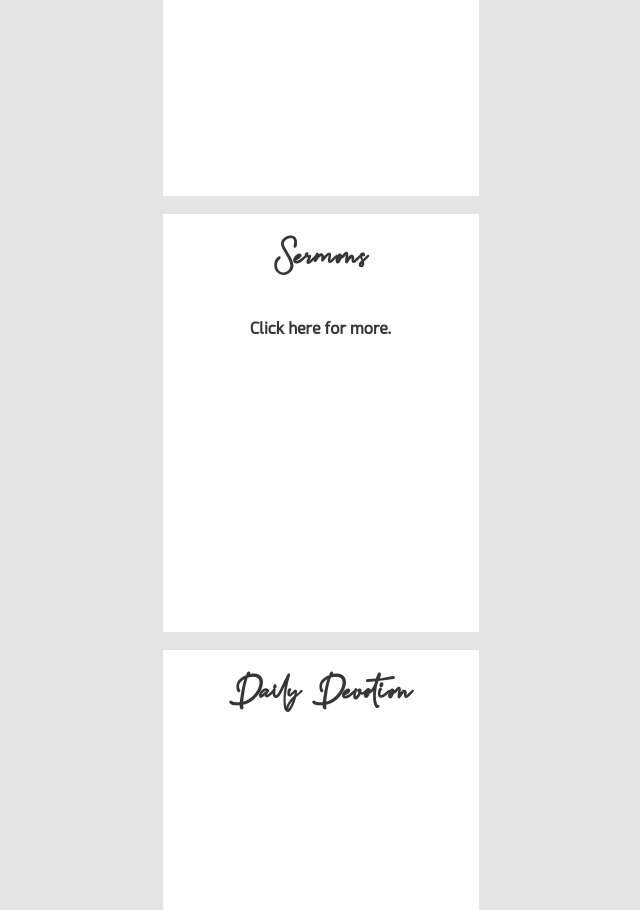
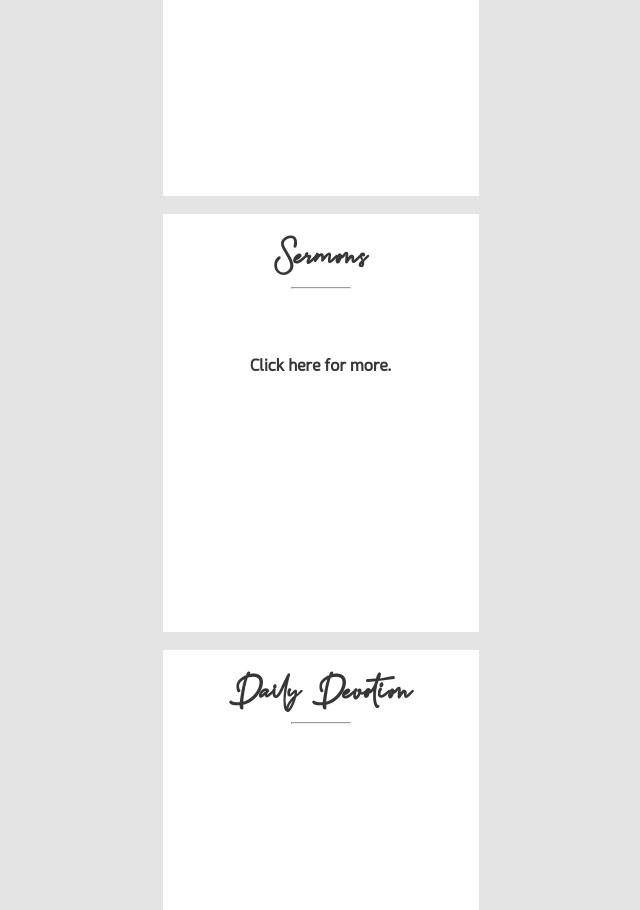
Before and after one commit to Yeshuya/panganiban-tan-midterm-exam, a PHP site: page / in a window 1280 px wide. Shown: the part 74-984 px from the top of the page, without its empty margins (629-1269 px from the left). Run offline with PHP 8.4, Linux system fonts and the light colour scheme; data that the repository does not hold is empty.

Commit message:
Update index.php

```diff
--- a/index.php
+++ b/index.php
@@ -60,6 +60,7 @@
             ?>
             <br>
             <b style = "font-size: 40px; font-family: SafiarSignature;">Verse of the Day</b>
+		    <hr style = "width: 20%;">
             <br><br>
             <b><?php echo $bookname." ".$chapter.":".$verse;?></b><br>
             <?php echo $text;
@@ -69,6 +70,7 @@
             <br>
             <div class = "Sermons">
             <b style = "font-size: 40px; font-family: SafiarSignature;">Sermons</b>
+		    <hr style = "width: 20%;">
             <br><br>
                     <?php
                         $count1 = 0;
@@ -89,6 +91,7 @@
             <br>
             <div class = "DailyDevotion">
             <b style = "font-size: 40px; font-family: SafiarSignature;">Daily Devotion</b>
+		    <hr style = "width: 20%;">
             <br><br>
                     <?php
                         $count2 = 0;
```
